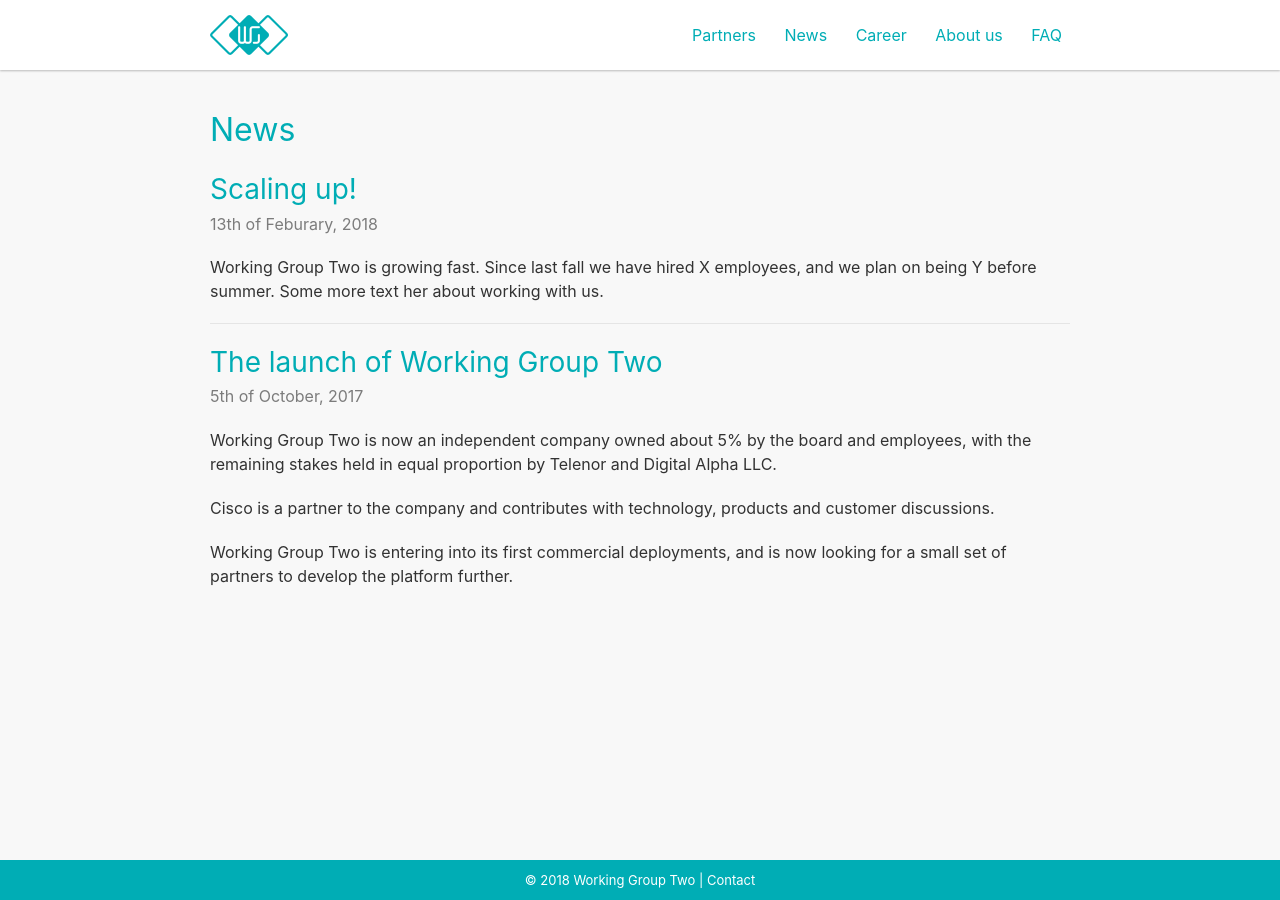
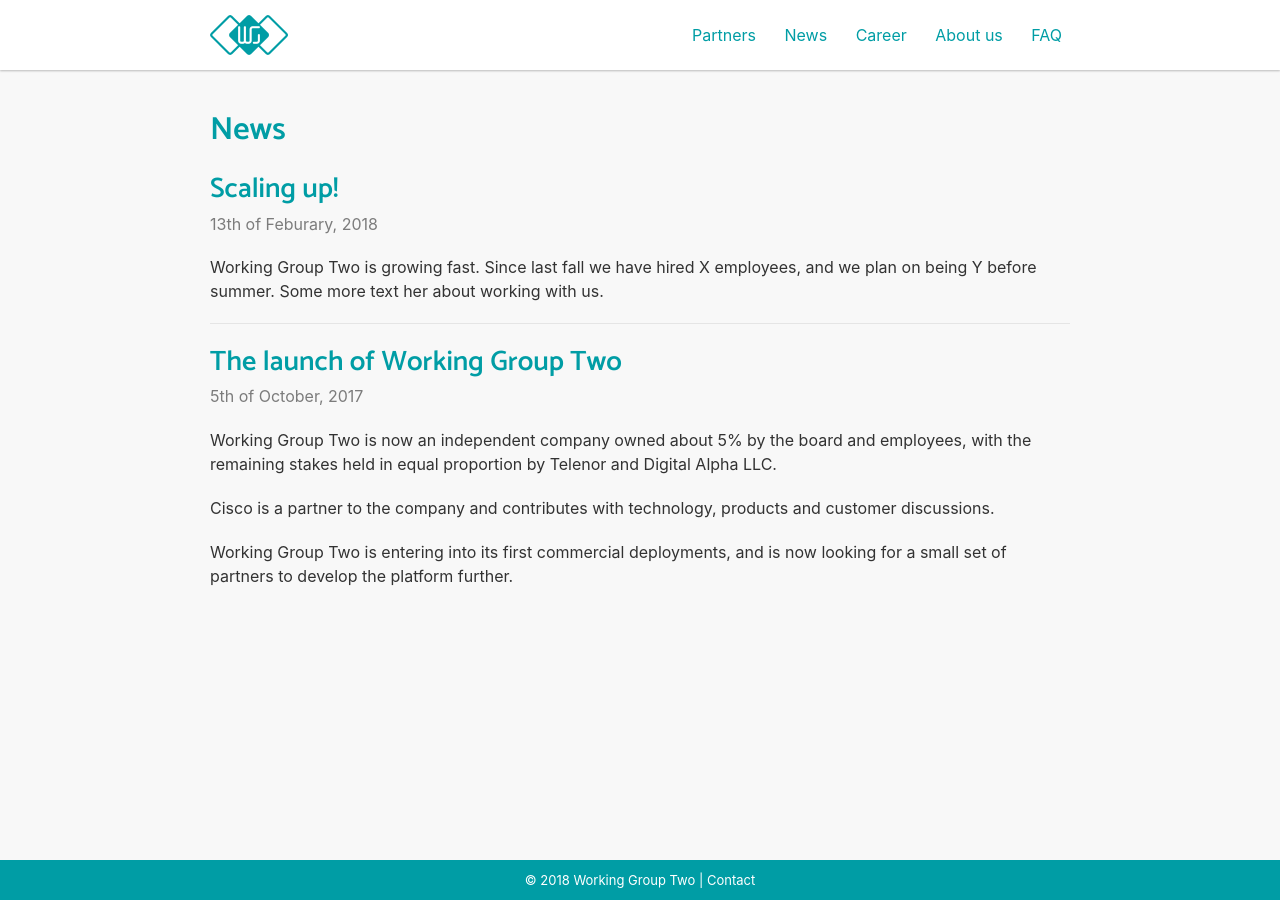
Before and after one commit to working-group-two/engineering-blog, a Jekyll site: the page built from pages/news.md, in a window 1280 px wide. Built offline with Jekyll 4.4.1, drawn with Linux system fonts in a browser that asks for light colours; nearby versions of some CDN libraries.

Commit message:
Update colors and fonts

```diff
--- a/_layouts/default.html
+++ b/_layouts/default.html
@@ -11,6 +11,7 @@
     <link rel="canonical" href="{{ page.url | replace:'index.html','' | prepend: site.baseurl | prepend: site.url }}">
     <link rel="shortcut icon" type="image/png" href="/img/favicon.png">
     <link rel="stylesheet" href="https://cdnjs.cloudflare.com/ajax/libs/uikit/3.0.0-beta.39/css/uikit.min.css">
+    <link href="https://fonts.googleapis.com/css?family=Catamaran:600" rel="stylesheet">
     <link rel="stylesheet" href="/css/main.css">
     {% if page.showHeroImage %}
         <link rel="preload" href="/img/hero-img.jpg" as="image">
--- a/_sass/_main.scss
+++ b/_sass/_main.scss
@@ -1,4 +1,4 @@
-$brand: #00adb5;
+$brand: #009da5;
 
 * {
   outline: none;
@@ -27,3 +27,13 @@
 h3 {
   color: $brand;
 }
+
+h1,
+h2 {
+  font-family: 'Catamaran', sans-serif;
+}
+
+h1 + p,
+h2 + p {
+  margin-top: 0;
+}
```
Also changed, not shown: img/logo.png.
